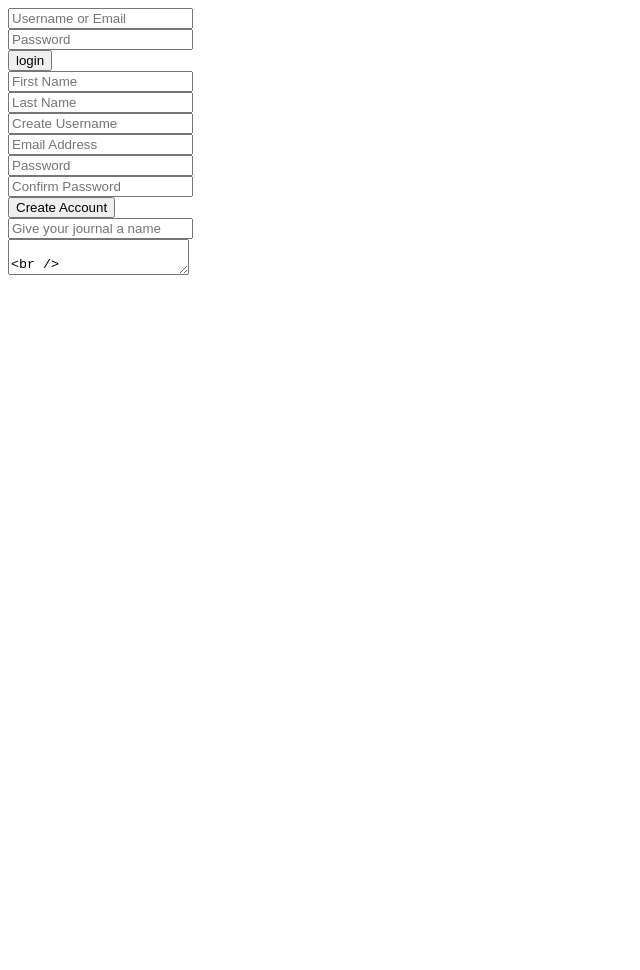
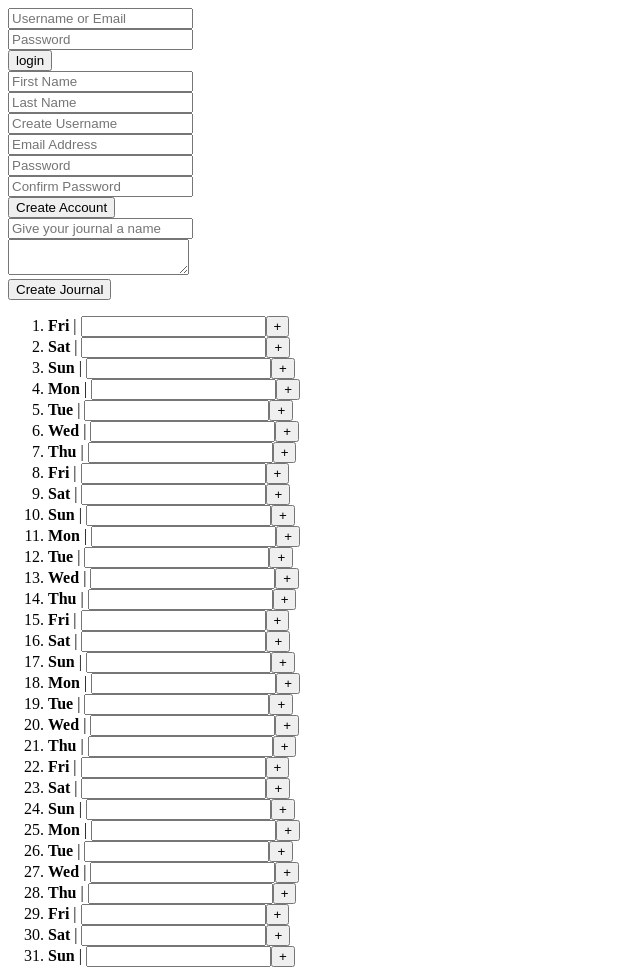
Before and after one commit to mishyjari/arrow-journal-client, a plain HTML site: page index.html in a window 1280 px wide. Shown: the whole page, without its empty margins (0-640 px from the left). Before the commit the page ends 800 px from the top, so only its background shows below. Drawn offline with Linux system fonts and the light colour scheme; files that its build step writes are made by us from their sources.

Commit message:
some date functions

```diff
--- a/index.html
+++ b/index.html
@@ -4,7 +4,7 @@
 	<meta charset="UTF-8">
 	<title>Arrow Journal</title>
 
-	<link rel='stylesheet' type='text/css' href='styles/style.css'>
+	<link rel='stylesheet' type='text/css' href='stylesheets/style.css' />
 
 	<script src='src/index.js'></script>
 </head>
@@ -25,6 +25,7 @@
 	 		- Logout Button
 	 		- Edit User Info Button
 	 -->
+	 <div id='all-pages'>
 		<div id='welcome-page' class='page page-left'>
 			<div id='greeting'>
 			</div>
@@ -64,7 +65,7 @@
 				<form id='new-journal-form' action='#' method='POST'>
 					<input type='text' name='name' class='text-field' placeholder='Give your journal a name' />
 					<br />
-				<textarea class='text-area' name='description' placeholder='Description (optional)' />
+					<textarea class='text-area' name='description'></textarea>
 					<br />
 					<input type='submit' class='submit' id='submit-new-journal' value='Create Journal'>
 				</form>
@@ -116,6 +117,7 @@
 
 		<div id="month-page-left" class='page page-left'>
 			<div id="month-main">
+				<ol id='month-list-days'></ol>
 				<!-- Render a form item for each day in the month -->
 			</div>
 			<div id="month-modal">
@@ -138,6 +140,6 @@
 			<div id="week-sat"></div>
 			<div id="next-week"></div>
 		</div>
-
+	</div>
 </body>
 </html>
--- a/src/index.js
+++ b/src/index.js
@@ -0,0 +1,71 @@
+document.addEventListener('DOMContentLoaded', () => {
+	const allPages = Array.from(document.getElementById('all-pages').children);
+	const welcomePage = document.getElementById('welcome-page');
+	const indexPage = document.getElementById('index-page');
+	const yearPageLeft = document.getElementById('year-page-left');
+	const yearPageRight = document.getElementById('year-page-right');
+	const monthPageLeft = document.getElementById('month-page-left');
+	const monthPageRight = document.getElementById('month-page-right');
+	const weekPageLeft = document.getElementById('week-page-left');
+	const weekPageRight = document.getElementById('week-page-right');
+
+	// On load, we should see only the welcome spread, so set the class of the other pages to 'hidden'
+	allPages.forEach(page => page.className = 'hidden');
+
+	welcomePage.className = 'show';
+	indexPage.className = 'show';
+
+	// Functions to handle dates. Move this to its own file.
+	const addMonth = date => {
+		date.setDate(date.getMonth() + 1);
+		return date
+	};
+
+	const addDay = date => {
+		date.setDate(date.getDate() + 1);
+		return date;
+	}
+
+	// Take fullYear and return an array of date objects set to the first of each month
+	const getMonthsInYear = year => {
+		let d = new Date(year, 0, 1);
+		const months = [];
+		while( months.length < 12 ){
+			months.push(d)
+			d = new Date(year, d.getMonth() + 1)
+		};
+		return months;
+	};
+
+	// Provided a date object, return an array of date instances for every day within that month
+	const getDaysInMonth = d => {
+		const month = d.getMonth();
+		d.setDate(1);
+		const days = [];
+
+		while( d.getMonth() === month ){
+			days.push(d);
+			d = new Date(d.getFullYear(), d.getMonth(), d.getDate() + 1)
+		}
+		return days;
+	}
+
+	// populate month left
+	const populateMonth = d => {
+		monthPageLeft.className = 'show'
+		const days = getDaysInMonth(d);
+		days.forEach(day => {
+			const list = document.getElementById('month-list-days');
+			const dayLine = document.createElement('li');
+			dayLine.innerHTML = `
+				<strong>${day.toLocaleDateString('en-US', {weekday: 'short'})}</strong> |
+				<input type='text' /><button>+</button>
+			`;
+			list.appendChild(dayLine);
+		})
+	}
+
+	let thisMonth = new Date();
+	populateMonth(thisMonth)
+
+})
--- a/stylesheets/style.css
+++ b/stylesheets/style.css
@@ -0,0 +1,7 @@
+.hidden {
+	display: none;
+}
+
+.show {
+	display: block;
+}
```
Lines whose indentation alone changed are shown as unchanged.
